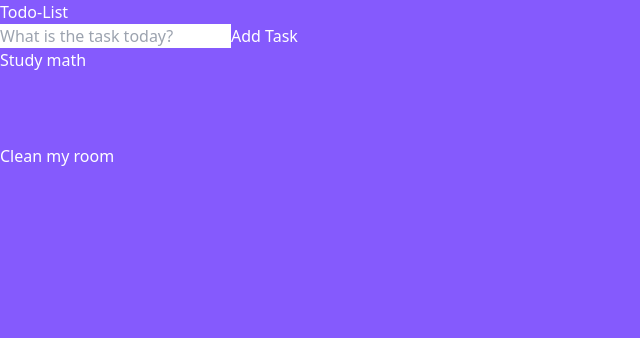
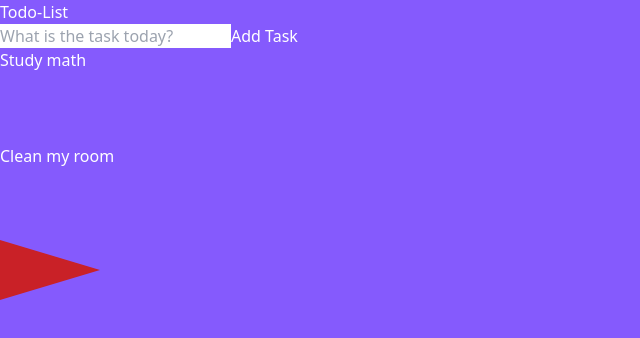
Before and after one commit to AbdoSakrEgy/TodoList, a React (Vite) app: page / in a window 1280 px wide. Shown: the top 338 px of the page, without its empty margins (0-640 px from the left). Built offline with nearby package versions, Linux system fonts and the light colour scheme; some icons are missing.

Commit message:
add palestine flag #free_palestine

```diff
--- /dev/null
+++ b/src/Atoms/PalestineFlag.jsx
@@ -0,0 +1,27 @@
+import React from "react";
+import "./palestine.css";
+
+export default function PalestineFlag() {
+  return (
+    <div>
+      {/* free palestine  */}
+      <div class="relative w-full h-[60px] flex flex-col">
+        <span class="h-[20px] w-full bg-black"></span>
+        <span class="h-[20px] w-full bg-white"></span>
+        <span class="h-[20px] w-full bg-[#027c3f]"></span>
+        <div class="absolute triangle-right top-0 left-0"></div>
+      </div>
+      {/* <div class="w-full h-[60px] flex justify-center items-center">
+  <span
+    class="relative w-[98%] h-[52px] flex flex-col justify-center rounded-lg overflow-hidden"
+  >
+    <span class="h-[18px] w-full bg-black"></span>
+    <span class="h-[18px] w-full bg-white"></span>
+    <span class="h-[18px] w-full bg-[#027c3f]"></span>
+    <div class="absolute triangle-right top-0 left-0"></div>
+  </span>
+</div>  */}
+      {/* free palestine  */}
+    </div>
+  );
+}
--- /dev/null
+++ b/src/Atoms/palestine.css
@@ -0,0 +1,16 @@
+/* free palestine */
+.triangle-right {
+  width: 0;
+  height: 0;
+  border-top: 30px solid transparent;
+  border-left: 100px solid #c92127;
+  border-bottom: 30px solid transparent;
+}
+/* .triangle-right {
+    width: 0;
+    height: 0;
+    border-top: 26px solid transparent;
+    border-left: 100px solid #c92127;
+    border-bottom: 26px solid transparent;
+  } */
+/* free palestine */
--- a/src/Templates/Root.jsx
+++ b/src/Templates/Root.jsx
@@ -1,6 +1,7 @@
 import React from "react";
 import { Outlet } from "react-router-dom";
 import TodoList from "../Organisms/TodoList";
+import PalestineFlag from "../Atoms/PalestineFlag";
 
 export default function Root() {
   return (
@@ -8,6 +9,9 @@
       <div className="h-screen flex justify-center items-start pt-32">
         <TodoList />
       </div>
+      <div className="sticky bottom-0 w-full">
+        <PalestineFlag />
+      </div>
       {/* <Outlet /> */}
     </>
   );
```
Also changed, not shown: src/assets/Palestine-flag-1.jpg (added), src/assets/Palestine-flag-2.png (added).
